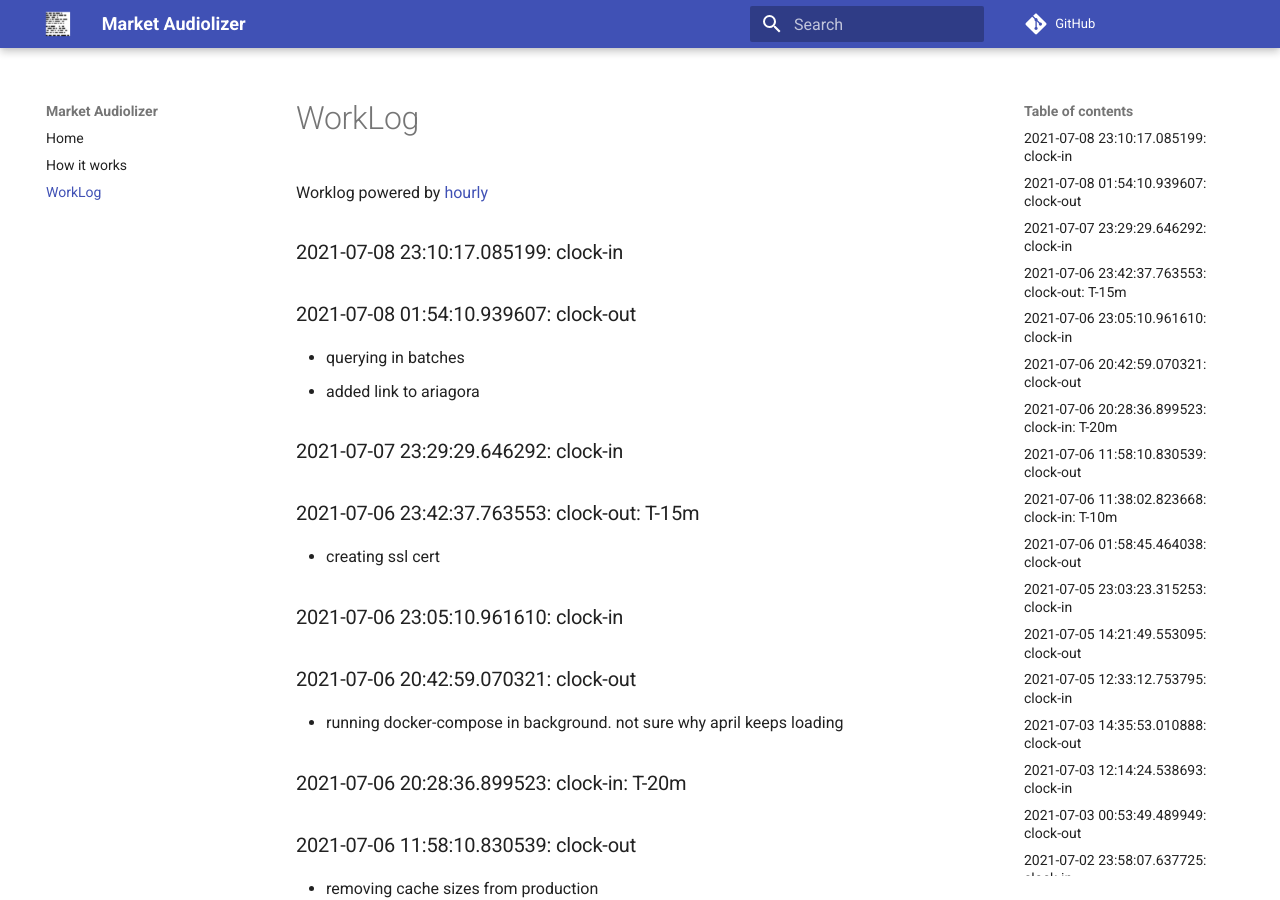
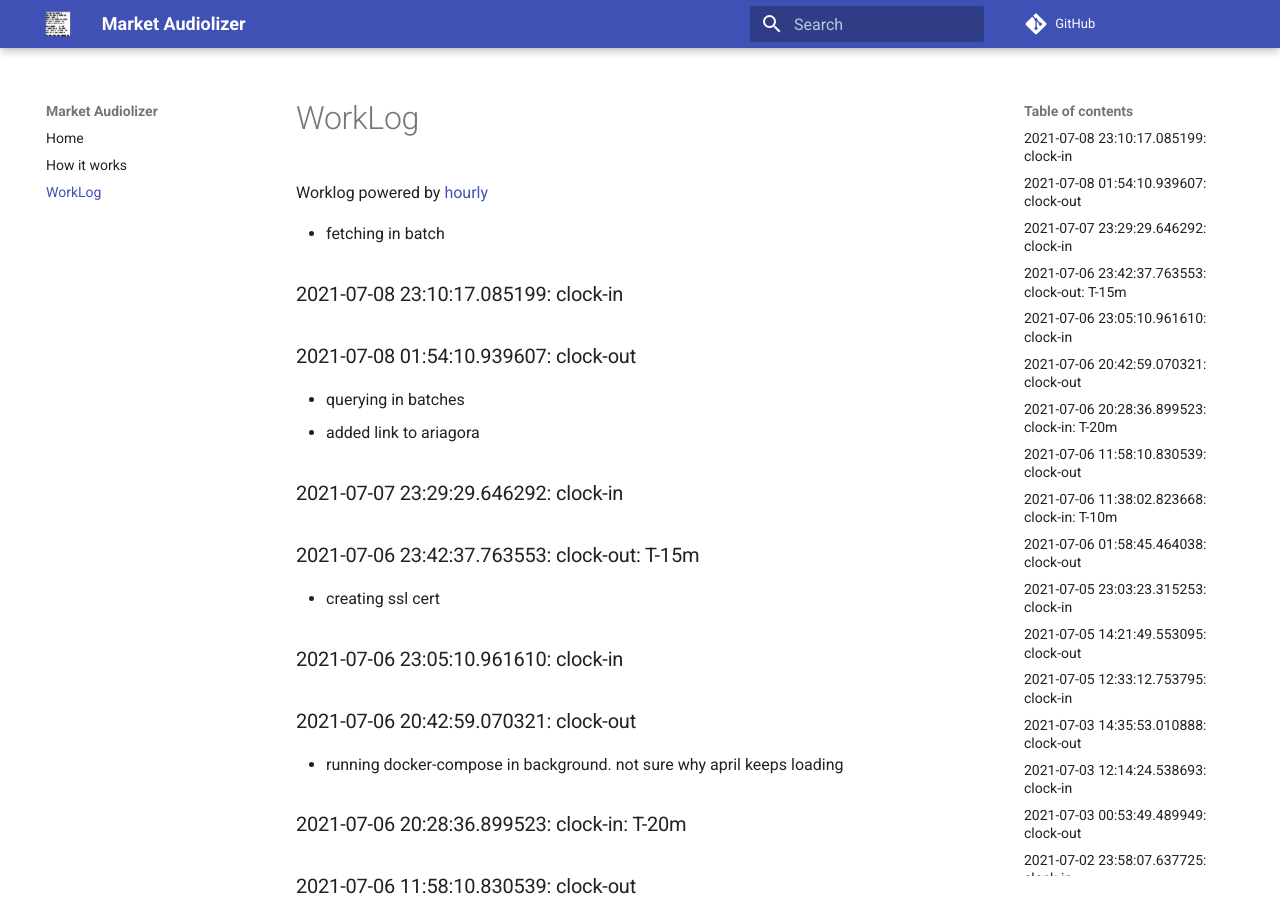
Before and after one commit to asherp/audiolizer, an MkDocs documentation site: the page built from docs/WorkLog.md, in a window 1280 px wide and 900 px high. Built offline with MkDocs 1.6.1 and Material for MkDocs 9.7.7, drawn with Linux system fonts in a browser that asks for light colours; comment, search, counter and statistics services are not loaded.

Commit message:
fetching in batch

```diff
--- a/WorkLog.md
+++ b/WorkLog.md
@@ -1,3 +1,4 @@
+* fetching in batch
 
 ### 2021-07-08 23:10:17.085199: clock-in
 
```
Also changed, not shown: 1 other file.
